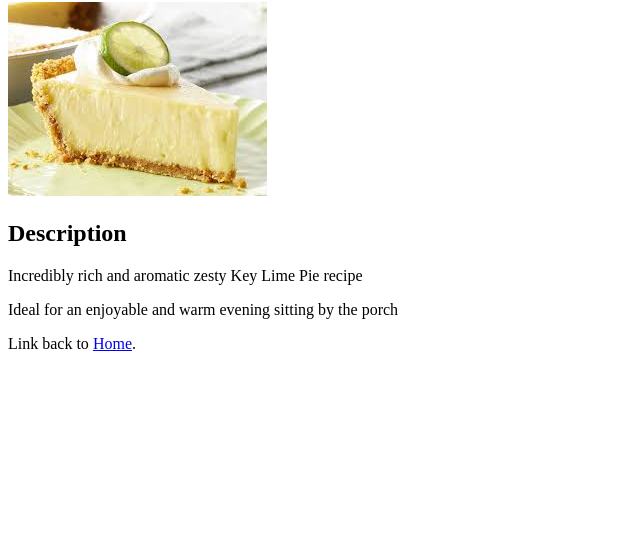
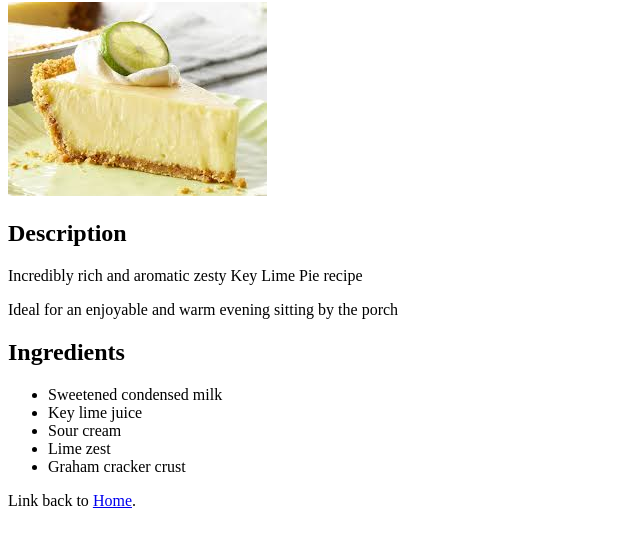
Before and after one commit to theolaf76104/odin-recipes, a plain HTML site: page recipes/key-lime-pie.html in a window 1280 px wide. Shown: the part 78-622 px from the top of the page, without its empty margins (0-640 px from the left). Drawn offline with Linux system fonts and the light colour scheme.

Commit message:
Create ingredients heading and list of ingredients

```diff
--- a/recipes/key-lime-pie.html
+++ b/recipes/key-lime-pie.html
@@ -8,9 +8,20 @@
 <body>
     <h1>Key Lime Pie recipe</h1>
     <img src="../images/key-lime-pie.jpeg" alt="image not displayed">
+
     <h2>Description</h2>
     <p>Incredibly rich and aromatic zesty Key Lime Pie recipe</p>
     <p>Ideal for an enjoyable and warm evening sitting by the porch</p>
+
+    <h2>Ingredients</h2>
+    <ul>
+        <li>Sweetened condensed milk</li>
+        <li>Key lime juice</li>
+        <li>Sour cream</li>
+        <li>Lime zest</li>
+        <li>Graham cracker crust</li>
+    </ul>
+
     <p>Link back to <a href="../index.html" rel="noopener noreferrer">Home</a>.</p>
 </body>
 </html>
```
